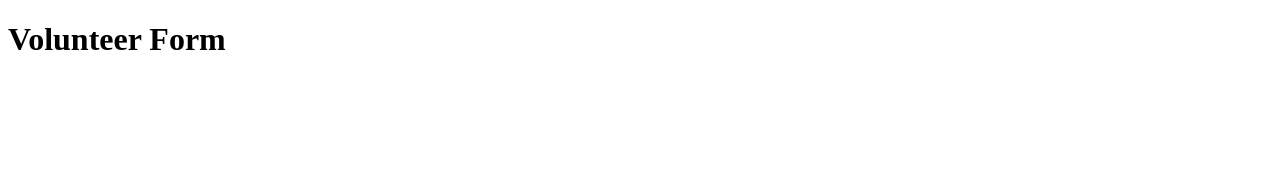
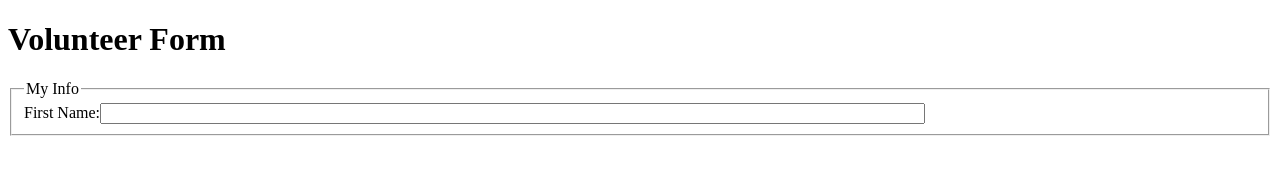
Before and after one commit to joenwoke/ITMD361-Lab4, a plain HTML site: page index.html in a window 1280 px wide. Drawn offline with Linux system fonts and the light colour scheme.

Commit message:
Added firstname box to "my info"

```diff
--- a/index.html
+++ b/index.html
@@ -6,5 +6,10 @@
   </head>
   <body>
     <h1>Volunteer Form</h1>
-    <form action="http://bloomingdale.sat.iit.edu/kriedan/lab3formscript.php" method="post"></form>
+    <form action="http://bloomingdale.sat.iit.edu/kriedan/lab3formscript.php" method="post">
+      <fieldset>
+        <legend>My Info</legend>
+        <div><label>First Name:<input size="100" type="text" name="first_name_field"></label></div>
+      </fieldset>
+    </form>
   </body>
```
